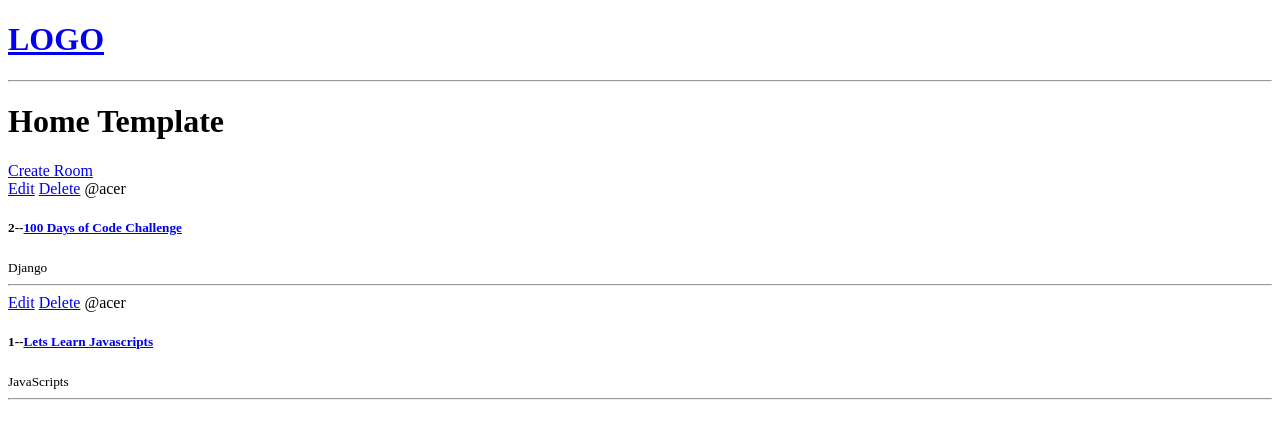
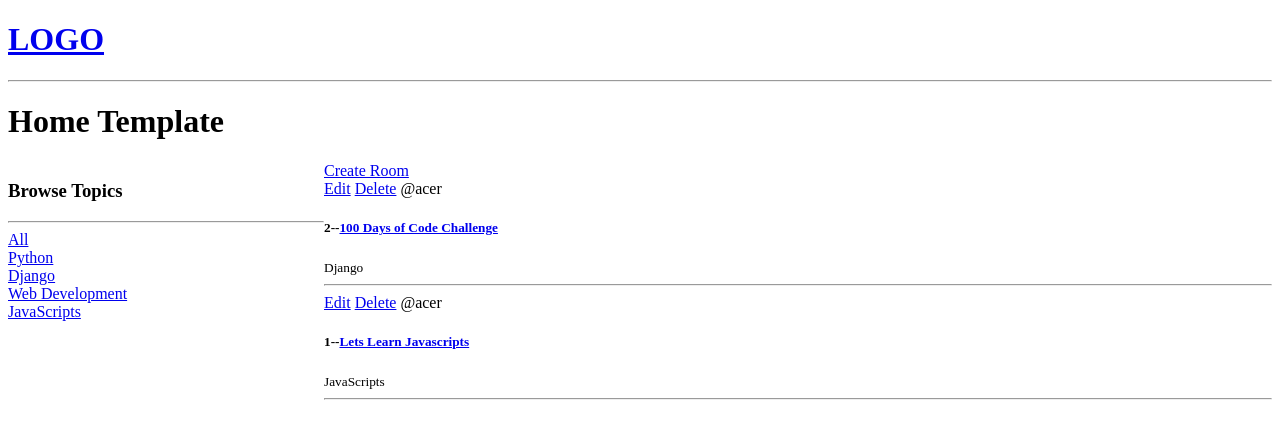
Before and after one commit to SundarDong/DjangoStudyBud, a Django app: page / in a window 1280 px wide. Shown: the top 439 px of the page. Run offline with Django 5.2, Linux system fonts and the light colour scheme; data comes from the database, SQL or seed files in the repository.

Commit message:
feat : Add Topic of All Rooms In Homepage

```diff
--- a/base/templates/base/home.html
+++ b/base/templates/base/home.html
@@ -1,5 +1,25 @@
 {% extends "main.html" %} {% block content %}
+<style>
+  .home-container {
+    display: grid;
+    grid-template-columns: 1fr 3fr;
+  }
+</style>
 <h1>Home Template</h1>
+<div class="home-container">
+  <div>
+    <h3>Browse Topics</h3>
+    <hr />
+    <div>
+      <a href="{% url 'home'%}">All</a>
+    </div>
+
+    {% for topic in topics %}
+    <div>
+      <a href="{% url 'home'%}?q={{topic.name}}">{{topic.name}}</a>
+    </div>
+    {%endfor%}
+  </div>
   <div>
     <a href="{% url 'create-room' %}">Create Room</a>
     <div>
@@ -8,11 +28,15 @@
         <a href="{% url 'update-room' room.id %}">Edit</a>
         <a href="{% url 'delete-room' room.id %}">Delete</a>
         <span>@{{room.host.username}}</span>
-      <h5>{{room.id}}--<a href="{% url 'room' room.id %}">{{room.name}}</a></h5>
+        <h5>
+          {{room.id}}--<a href="{% url 'room' room.id %}">{{room.name}}</a>
+        </h5>
         <small>{{room.topic.name}}</small>
         <hr />
       </div>
       {% endfor %}
     </div>
   </div>
+</div>
+
 {% endblock content %}
--- a/base/views.py
+++ b/base/views.py
@@ -1,12 +1,13 @@
 from django.shortcuts import render, redirect
-from .models import Room
+from .models import Room , Topic
 from .forms import RoomForm
 # Create your views here.
 
 
 def home(request):
     rooms = Room.objects.all()
-    context={'rooms':rooms}
+    topics = Topic.objects.all()
+    context={'rooms':rooms, 'topics': topics}
     return render(request, 'base/home.html',context)
 
 def room(request, pk):
```
Lines whose indentation alone changed are shown as unchanged.
